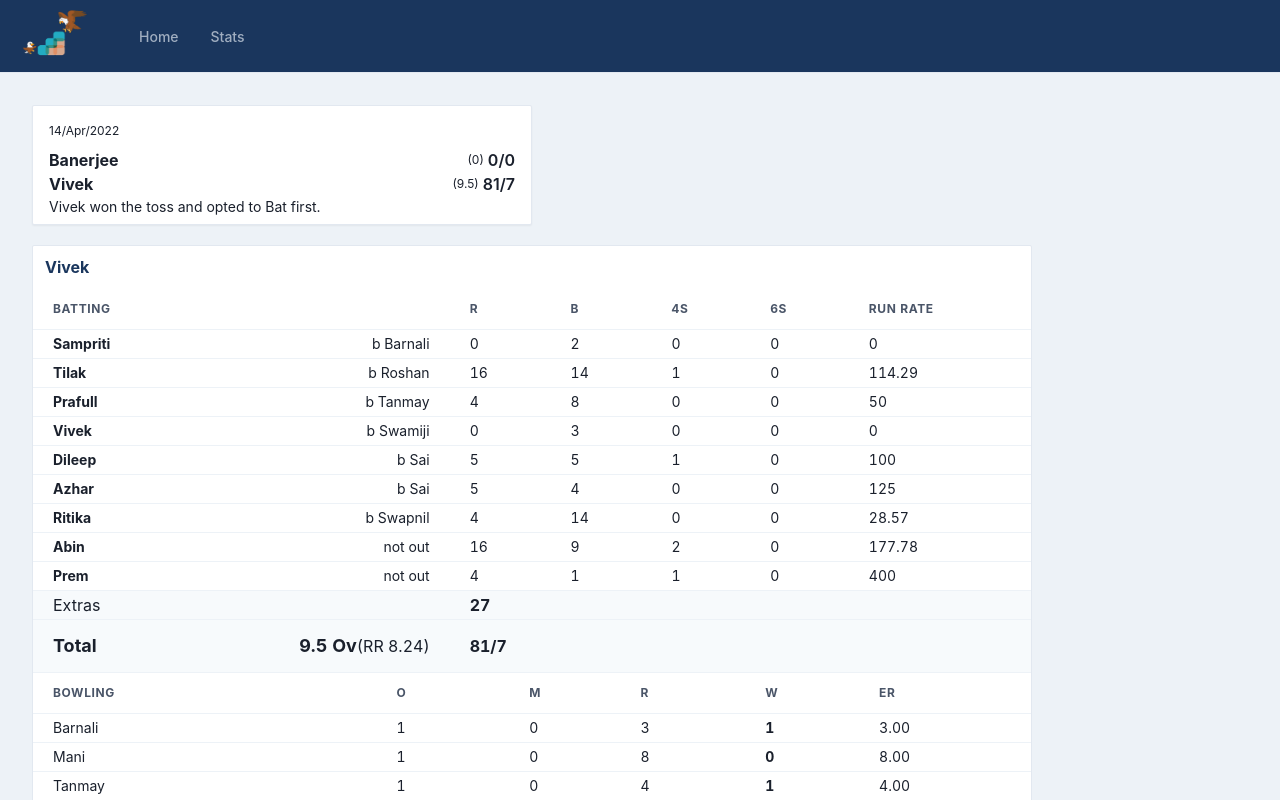
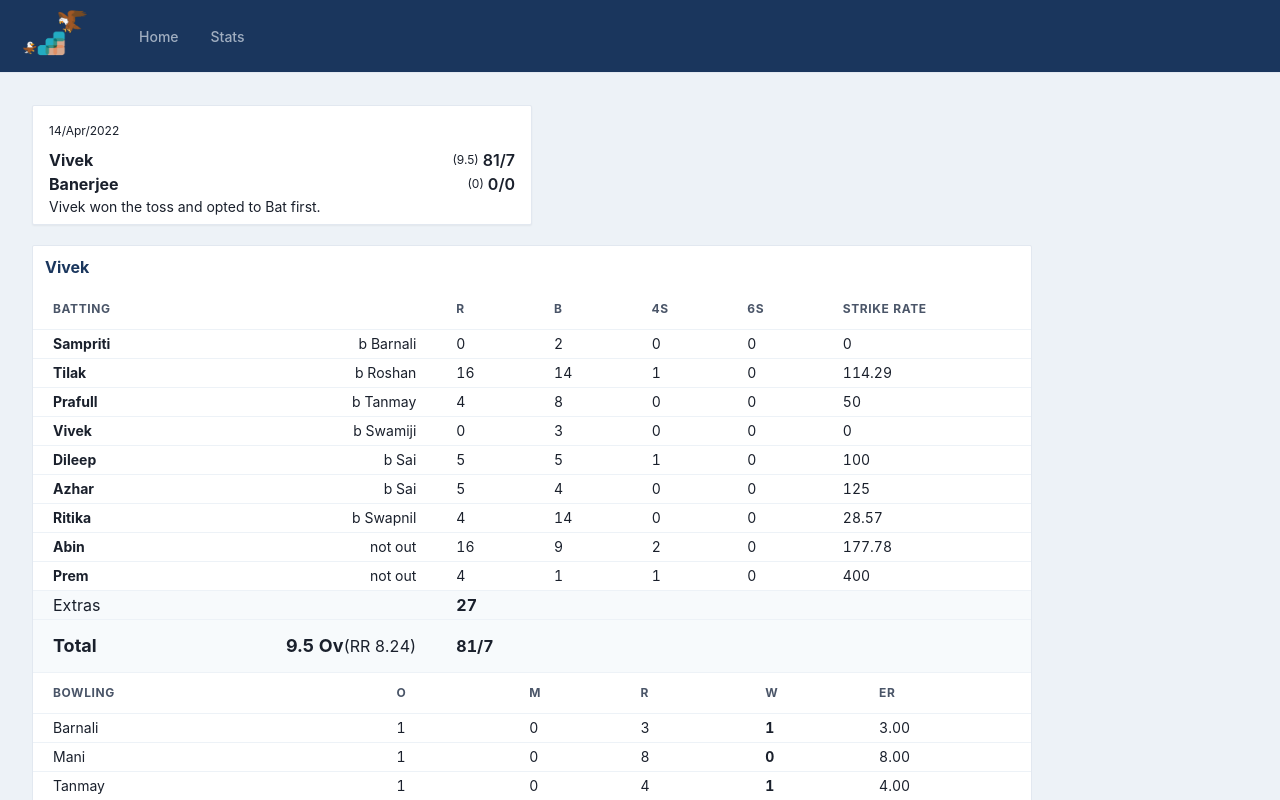
Before and after one commit to tilak-puli/step-cric-records, a Next.js app in the folder ui/: page /matches/1 in a window 1280 px wide. Shown: the top 800 px of the page. Built offline with nearby package versions, Linux system fonts and the light colour scheme.

Commit message:
Add readme and fix column name

```diff
--- a/ui/components/BattingTable.tsx
+++ b/ui/components/BattingTable.tsx
@@ -29,7 +29,7 @@ const columns = [
   },
   {
     field: "rr",
-    headerName: "Run Rate",
+    headerName: "Strike Rate",
     width: 20,
   },
 ];
--- a/ui/components/MatchesList.tsx
+++ b/ui/components/MatchesList.tsx
@@ -39,12 +39,12 @@ export function MatchCard(props: {
           <Text fontSize="xs">{props.match.matchFileNameDate}</Text>
           <Flex direction={"column"}>
             <ScoreRow
+              name={props.match.team1Name}
+              score={props.match.team1.score}
+            />
+            <ScoreRow
               name={props.match.team2Name}
               score={props.match.team2.score}
-            />
-            <ScoreRow
-              name={props.match.team1Name}
-              score={props.match.team1.score}
             />
             <Text fontSize="sm">{props.match.result}</Text>
           </Flex>
--- a/ui/components/Navbar.tsx
+++ b/ui/components/Navbar.tsx
@@ -83,7 +83,9 @@ export default function Navbar() {
             fontFamily={"heading"}
             color={useColorModeValue("gray.800", "white")}
           >
-            <Image alt={"logo"} src={StepLogo} width={75} height={50} />
+            <Link href="/">
+              <Image alt={"logo"} src={StepLogo} width={75} height={50} />
+            </Link>
           </Text>
 
           <Flex display={{ base: "none", md: "flex" }} ml={10}>
```
Also changed, not shown: 1 other file (tests, documents, lock files or other folders).
